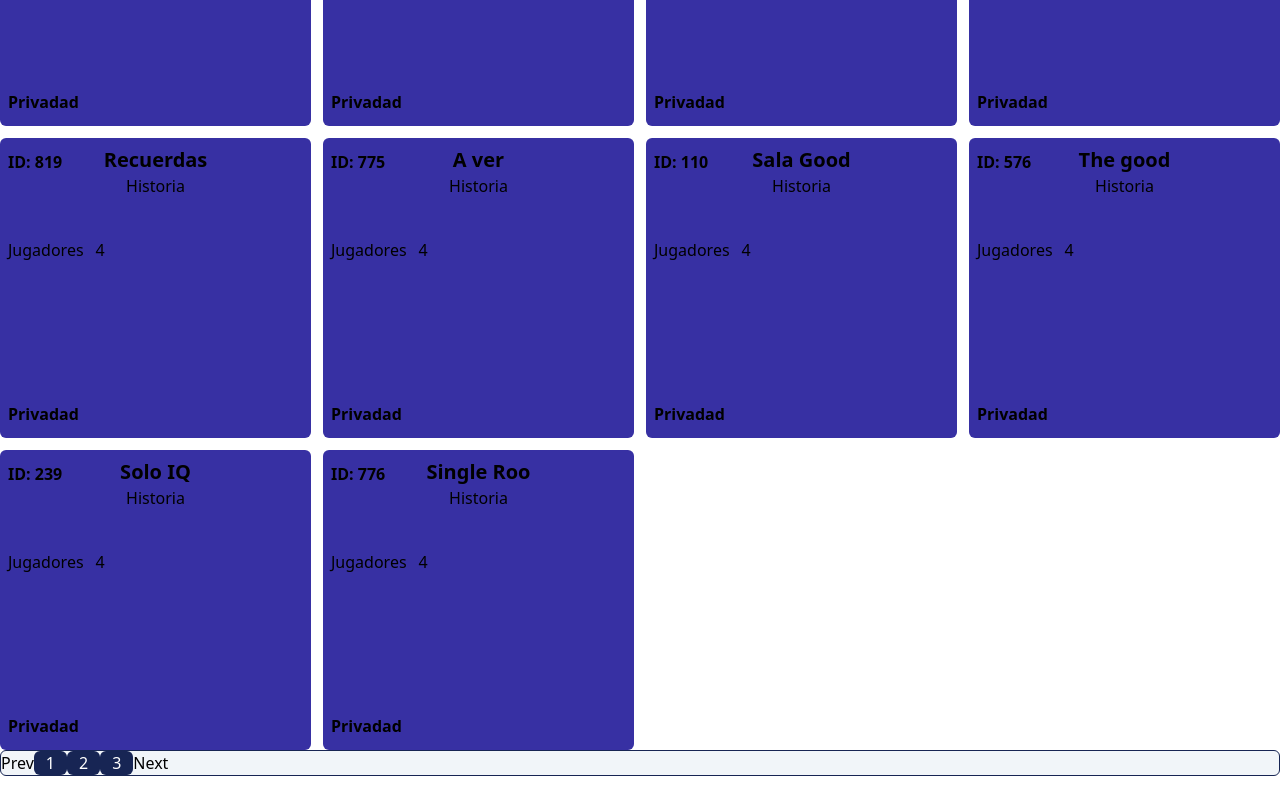
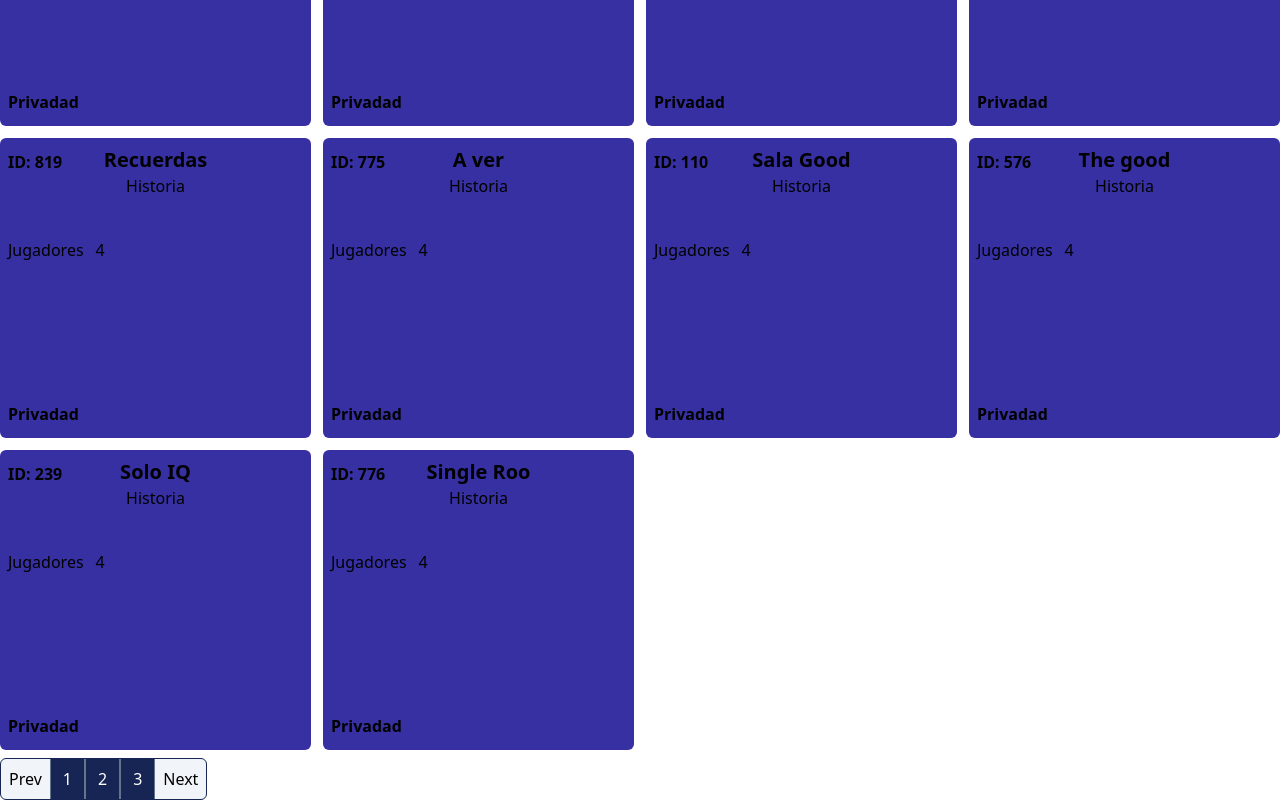
Before and after one commit to LuisArielRetanaHernadez/Memorama, a React (Vite) app: page / in a window 1280 px wide. Shown: the part 292-1092 px from the top of the page. Before the commit the page ends 1068 px from the top, so only its background shows below. Built offline with nearby package versions, Linux system fonts and the light colour scheme.

Commit message:
agregadno padding a los indexes de la paginacion

```diff
--- a/src/components/Pagination/Pagination.jsx
+++ b/src/components/Pagination/Pagination.jsx
@@ -3,17 +3,21 @@ import { Link } from "react-router-dom"
 const Pagination = ({total, amountPages}) => {
 
   return (
-    <div className=" border border-blue-950 rounded-md bg-slate-100 flex items-center">
+    <div className="mt-2 w-auto border border-blue-950 rounded-md bg-slate-100 inline-flex items-center">
       <div>
-        <Link>Prev</Link>
+        <Link className="rounded-md px-2 py-2 inline-flex">
+          Prev
+        </Link>
       </div>
       <div className="flex">
-        <Link className="bg-blue-950 text-white rounded-md px-3">1</Link>
-        <Link className="bg-blue-950 text-white rounded-md px-3">2</Link>
-        <Link className="bg-blue-950 text-white rounded-md px-3">3</Link>
+        <Link className="text-white px-3 py-2 border-x border-x-slate-500 bg-blue-950 inline-flex">1</Link>
+        <Link className="text-white px-3 py-2 border-x border-x-slate-500 bg-blue-950 inline-flex">2</Link>
+        <Link className="text-white px-3 py-2 border-x border-x-slate-500 bg-blue-950 inline-flex">3</Link>
       </div>
       <div>
-        <Link>Next</Link>
+        <Link className="rounded-md px-2 py-2 inline-flex">
+          Next
+        </Link>
       </div>
     </div>
   )
```
